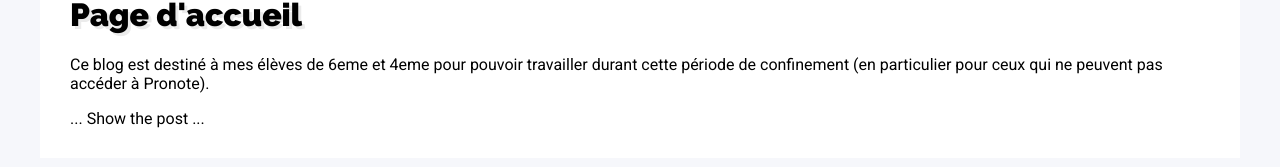
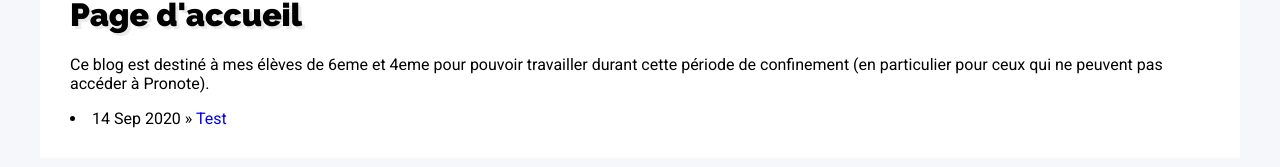
Before and after one commit to DangSinslay/DangSinslay.github.io, a Jekyll site: the page built from index.html, in a window 1280 px wide. Shown: the part 379-546 px from the top of the page. Built offline with Jekyll 4.4.1, drawn with Linux system fonts in a browser that asks for light colours.

Commit message:
Update index.html

```diff
--- a/index.html
+++ b/index.html
@@ -6,6 +6,6 @@
 	<h1>Page d'accueil</h1>
 	<p>Ce blog est destiné à mes élèves de 6eme et 4eme pour pouvoir travailler durant cette période de confinement (en particulier pour ceux qui ne peuvent pas accéder à Pronote).</a></p>
 	{% for post in site.categories.6eme limit:1 %}
-	... Show the post ...
+	<li><span>{{ post.date | date_to_string }}</span> » <a href="{{ post.url }}" title="{{ post.title }}">{{ post.title }}</a></li>
 	{% endfor %}
 </div>
```
